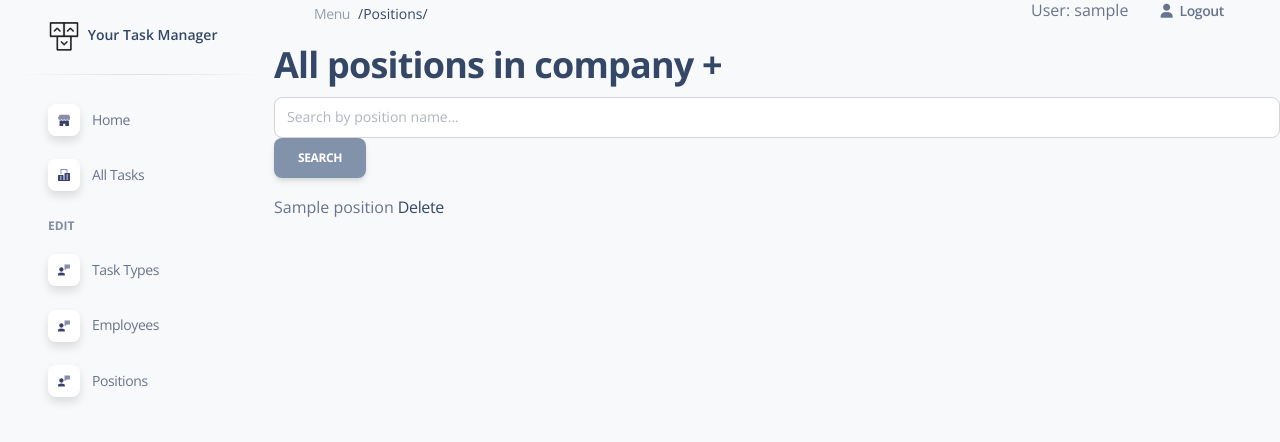
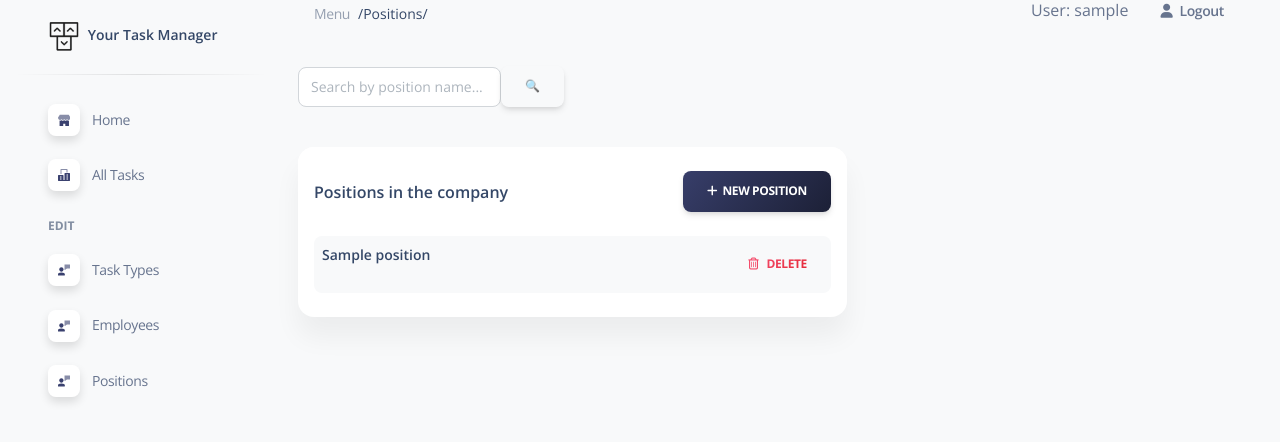
Before and after one commit to kuznetsb/it-company-task-manager-mate, a Django app: page /positions/ in a window 1280 px wide. Shown: the part 20-462 px from the top of the page. Run offline with Django 4.2, Linux system fonts and the light colour scheme; a user stored in the database is signed in; tables that the repository leaves empty hold one stand-in row (values such as "Sample post"); some libraries are stand-ins or nearby versions.

Commit message:
Tepmplate for position list done

```diff
--- a/templates/task_manager/position_list.html
+++ b/templates/task_manager/position_list.html
@@ -1,13 +1,59 @@
 {% extends "base.html" %}
+{% load crispy_forms_filters %}
+{% load static %}
 
 {% block content %}
-  <h2>All positions in company <a href="{% url 'manager:position-create' %}">+</a></h2>
-  <form action="" method="get" class="form-inline">
-    {{ search_form }}
-    <input type="submit" value="Search" class="btn btn-secondary">
-  </form>
-  {% for position in position_list %}
-    <p>{{ position.name }} <a href="{% url 'manager:position-delete' pk=position.id %}">Delete</a></p>
-  {% endfor %}
+  <div class="container-fluid py-4">
+    <div class="row">
+      <form action="" method="get" class="d-flex flex-row align-items-center flex-wrap">
+        {{ search_form|crispy }}
+        <input type="submit" value="🔍" class="btn bg-gradient-white">
+      </form>
+    </div>
+    <div class="row">
+      <div class="col-md-7 mt-4">
+        <div class="card">
+          {% if position_list %}
+            <div class="card-header pb-0 px-3">
+              <div class="row">
+                <div class="col-6 d-flex align-items-center">
+                  <h6 class="mb-0">Positions in the company</h6>
+                </div>
+                <div class="col-6 text-end">
+                  <a class="btn bg-gradient-dark mb-0" href="{% url 'manager:position-create' %}"><i class="fas fa-plus"></i>&nbsp;&nbsp;New Position</a>
+                </div>
+              </div>
+            </div>
+            <div class="card-body pt-4 p-3">
+              <ul class="list-group">
+                {% for position in position_list %}
+                  <li class="list-group-item border-0 d-flex p-2 mb-2 bg-gray-100 border-radius-lg">
+                    <div class="d-flex flex-column">
+                      <h6 class="mb-3 text-sm">{{ position.name }}</h6>
+                    </div>
+                    <div class="ms-auto text-end">
+                      <a class="btn btn-link text-danger text-gradient px-3 mb-0" href="{% url 'manager:position-delete' pk=position.id %}"><i class="far fa-trash-alt me-2"></i>Delete</a>
+                    </div>
+                  </li>
+                {% endfor %}
+              </ul>
+            </div>
+          {% else %}
+            <div class="card-header pb-0 px-3">
+              <div class="row">
+                <div class="col-6 d-flex align-items-center">
+                  <h6 class="mb-0">No position in company yet</h6>
+                </div>
+                <div class="col-6 text-end">
+                  <a class="btn bg-gradient-dark mb-0" href="{% url 'manager:position-create' %}"><i class="fas fa-plus"></i>&nbsp;&nbsp;New Position</a>
+                </div>
+              </div>
+            </div>
+            <div class="card-body pt-4 p-3"></div>
+          {% endif %}
+        </div>
+      </div>
+    </div>
+  </div>
 
 {% endblock %}
```
